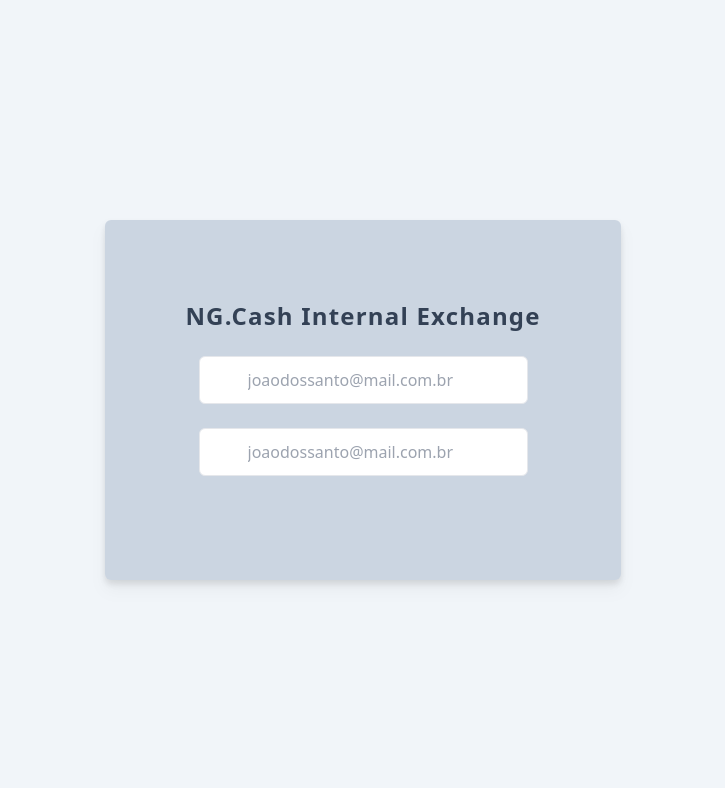
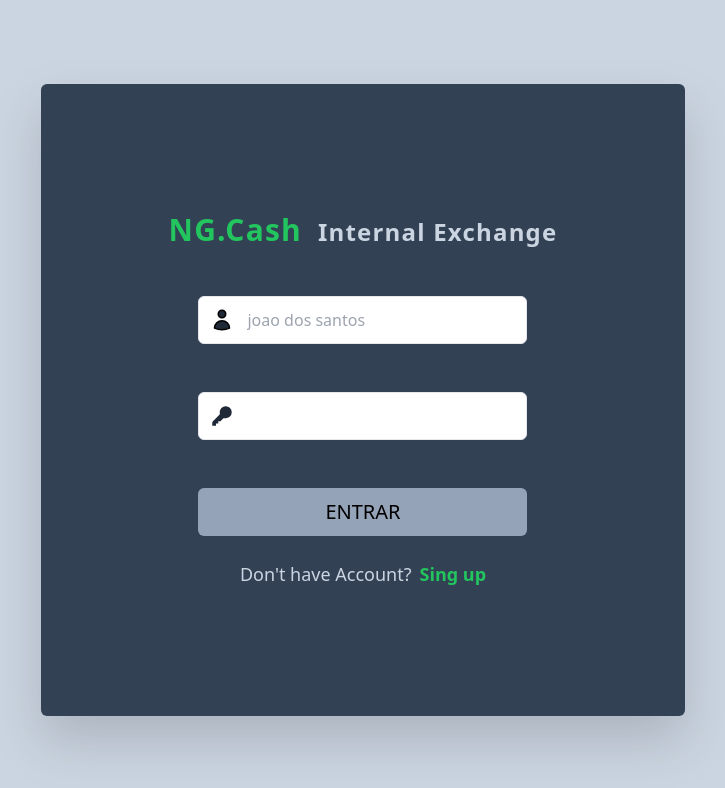
Before and after one commit to viriatonova/poc_react_express, a Next.js app in the folder frontend/: page / in a window 1280 px wide. Shown: the top 788 px of the page, without its empty margins (277-1002 px from the left). Built offline with nearby package versions, Linux system fonts and the light colour scheme.

Commit message:
login page

```diff
--- a/frontend/components/FormLogin.tsx
+++ b/frontend/components/FormLogin.tsx
@@ -1,50 +1,64 @@
+import { useForm } from "react-hook-form";
+import { ErrorMessage } from "@hookform/error-message";
+import { useRouter } from 'next/router';
+
+interface IFormInputs {
+    username: string
+    password: string
+}
+
 const FormLogin = () => {
-    return(
-        <form action="">
+    const router = useRouter();
+    const {register, formState: { errors }, handleSubmit,} = useForm<IFormInputs>();
+    const onSubmit = (data: IFormInputs) => {
+        data.username = data?.username.replace(/\s/g, '').trim()
+        router.push('dashboard')
+        console.log(data)
+        return data
+    };
+    return (
+        <form onSubmit={handleSubmit(onSubmit)} className="" action="POST">
             <fieldset className="input-text">
                 <input
-                    name="email"
                     className="w-full"
                     type="text"
-                    placeholder="joaodossanto@mail.com.br"
+                    placeholder="joao dos santos"
+                    {...register("username", {
+                        required: "Username ir required",
+                    })}
                 />
-                <label htmlFor="email">
-                    <svg
-                        xmlns="http://www.w3.org/2000/svg"
-                        viewBox="0 0 24 24"
-                        fill="currentColor"
-                        className="fill-black"
-                    >
-                        <path
-                            fillRule="evenodd"
-                            d="M7.5 6a4.5 4.5 0 119 0 4.5 4.5 0 01-9 0zM3.751 20.105a8.25 8.25 0 0116.498 0 .75.75 0 01-.437.695A18.683 18.683 0 0112 22.5c-2.786 0-5.433-.608-7.812-1.7a.75.75 0 01-.437-.695z"
-                            clipRule="evenodd"
-                        />
+                <label>
+                    <svg xmlns="http://www.w3.org/2000/svg" fill="none" viewBox="0 0 24 24" strokeWidth={1.5} stroke="currentColor" className="w-6 h-6">
+                        <path strokeLinecap="round" strokeLinejoin="round" d="M15.75 6a3.75 3.75 0 11-7.5 0 3.75 3.75 0 017.5 0zM4.501 20.118a7.5 7.5 0 0114.998 0A17.933 17.933 0 0112 21.75c-2.676 0-5.216-.584-7.499-1.632z" />
                     </svg>
                 </label>
+                <ErrorMessage
+                    errors={errors}
+                    name="username"
+                    render={({ message }) => <p className="mt-1 text-red-400 tracking-wide">{message}</p>}
+                />
             </fieldset>
             <fieldset className="input-text">
                 <input
-                    name="email"
                     className="w-full"
-                    type="text"
-                    placeholder="joaodossanto@mail.com.br"
+                    type="password"
+                    {...register("password", {
+                        required: "Password ir required",
+                    })}
                 />
-                <label htmlFor="email">
-                    <svg
-                        xmlns="http://www.w3.org/2000/svg"
-                        viewBox="0 0 24 24"
-                        fill="currentColor"
-                        className="fill-black"
-                    >
-                        <path
-                            fillRule="evenodd"
-                            d="M7.5 6a4.5 4.5 0 119 0 4.5 4.5 0 01-9 0zM3.751 20.105a8.25 8.25 0 0116.498 0 .75.75 0 01-.437.695A18.683 18.683 0 0112 22.5c-2.786 0-5.433-.608-7.812-1.7a.75.75 0 01-.437-.695z"
-                            clipRule="evenodd"
-                        />
+                <label htmlFor="password">
+                    <svg xmlns="http://www.w3.org/2000/svg" fill="none" viewBox="0 0 24 24" strokeWidth={0} stroke="currentColor" className="w-6 h-6">
+                        <path strokeLinecap="round" strokeLinejoin="round" d="M15.75 5.25a3 3 0 013 3m3 0a6 6 0 01-7.029 5.912c-.563-.097-1.159.026-1.563.43L10.5 17.25H8.25v2.25H6v2.25H2.25v-2.818c0-.597.237-1.17.659-1.591l6.499-6.499c.404-.404.527-1 .43-1.563A6 6 0 1121.75 8.25z" />
                     </svg>
+
                 </label>
+                <ErrorMessage
+                    errors={errors}
+                    name="password"
+                    render={({ message }) => <p className="mt-1 text-red-400 tracking-wide">{message}</p>}
+                />
             </fieldset>
+            <button className="btn-primary" type="submit">Entrar</button>
         </form>
     )
 }
--- a/frontend/package.json
+++ b/frontend/package.json
@@ -9,6 +9,7 @@
     "lint": "next lint"
   },
   "dependencies": {
+    "@hookform/error-message": "^2.0.1",
     "@types/node": "18.11.9",
     "@types/react": "18.0.25",
     "@types/react-dom": "18.0.9",
@@ -17,6 +18,7 @@
     "next": "13.0.4",
     "react": "18.2.0",
     "react-dom": "18.2.0",
+    "react-hook-form": "^7.39.5",
     "typescript": "4.9.3"
   },
   "devDependencies": {
--- /dev/null
+++ b/frontend/pages/dashboard.tsx
@@ -0,0 +1,9 @@
+const Dashboard = () => {
+    return (
+        <main>
+            <h1>DASHOBOARD</h1>
+        </main>
+    )
+}
+
+export default Dashboard;
--- a/frontend/pages/index.tsx
+++ b/frontend/pages/index.tsx
@@ -1,12 +1,23 @@
 import FormLogin from "../components/FormLogin"
+import Link from "next/link"
 
 const Home = () => {
     return (
         <main className="login">
-            <div>
-                <h1 className="mb-6">NG.Cash Internal Exchange</h1>
+            <section>
+                <h1 className="login-title">
+                    <span className="text-green-500 font-bold mr-4 text-3xl">NG.Cash</span>
+                    Internal Exchange
+                </h1>
                 <FormLogin />
-            </div>
+                <p className="mt-6 text-lg text-slate-300">
+                    Don't have Account?
+                    <Link
+                        className="text-green-500 ml-2 font-semibold hover:text-purple-300"
+                        href={'/singup'}>Sing up
+                    </Link>
+                </p>
+            </section>
         </main>
     )
 }
--- /dev/null
+++ b/frontend/pages/singup.tsx
@@ -0,0 +1,9 @@
+const SingUP = () => {
+    return (
+        <main>
+            <p>SingUP</p>
+        </main>
+    );
+}
+
+export default SingUP;
--- a/frontend/styles/globals.css
+++ b/frontend/styles/globals.css
@@ -14,7 +14,7 @@
 
     h1 {
         @apply font-semibold text-2xl tracking-wider
-        text-slate-700
+        text-slate-300
     }
 
 }
@@ -26,8 +26,16 @@
    * DEFAULT
    */
 
+   .btn-primary {
+        @apply w-full h-12 px-4 py-2 text-base lg:text-xl rounded-md
+        bg-slate-400  border-l-slate-700
+        hover:border-none hover:bg-slate-100
+        active:bg-green-500
+        transition ease-in-out duration-300 uppercase
+    }
+
     .input-text {
-        @apply w-full h-auto relative mb-6
+        @apply w-full h-auto relative mb-12
     }
 
     .input-text input {
@@ -69,13 +77,18 @@
     * LOGIN PAGE
     */
     .login {
-        @apply w-full h-screen bg-slate-100
+        @apply w-full h-screen bg-slate-300
         flex justify-center items-center
     }
 
-    .login div {
-        @apply w-auto h-auto p-20
-        flex flex-col justify-center items-center
-        bg-slate-300 rounded-md drop-shadow-lg
+    .login section {
+        @apply w-auto h-auto p-32
+        flex flex-col justify-start items-center
+        bg-slate-700 rounded-md drop-shadow-2xl
+    }
+
+    .login-title {
+        @apply w-full h-full mb-12
+
     }
 }
```
Also changed, not shown: 1 other file (tests, documents, lock files or other folders).
